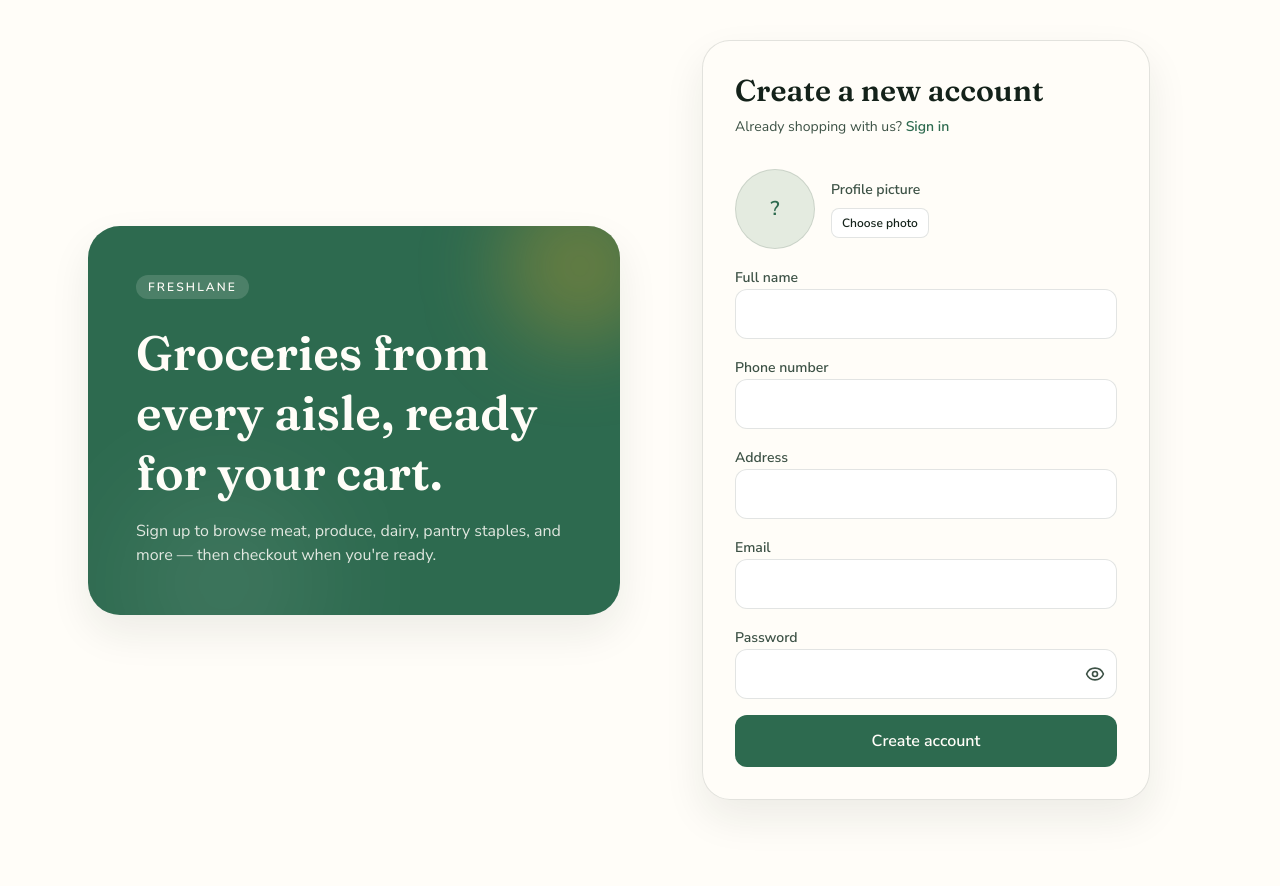
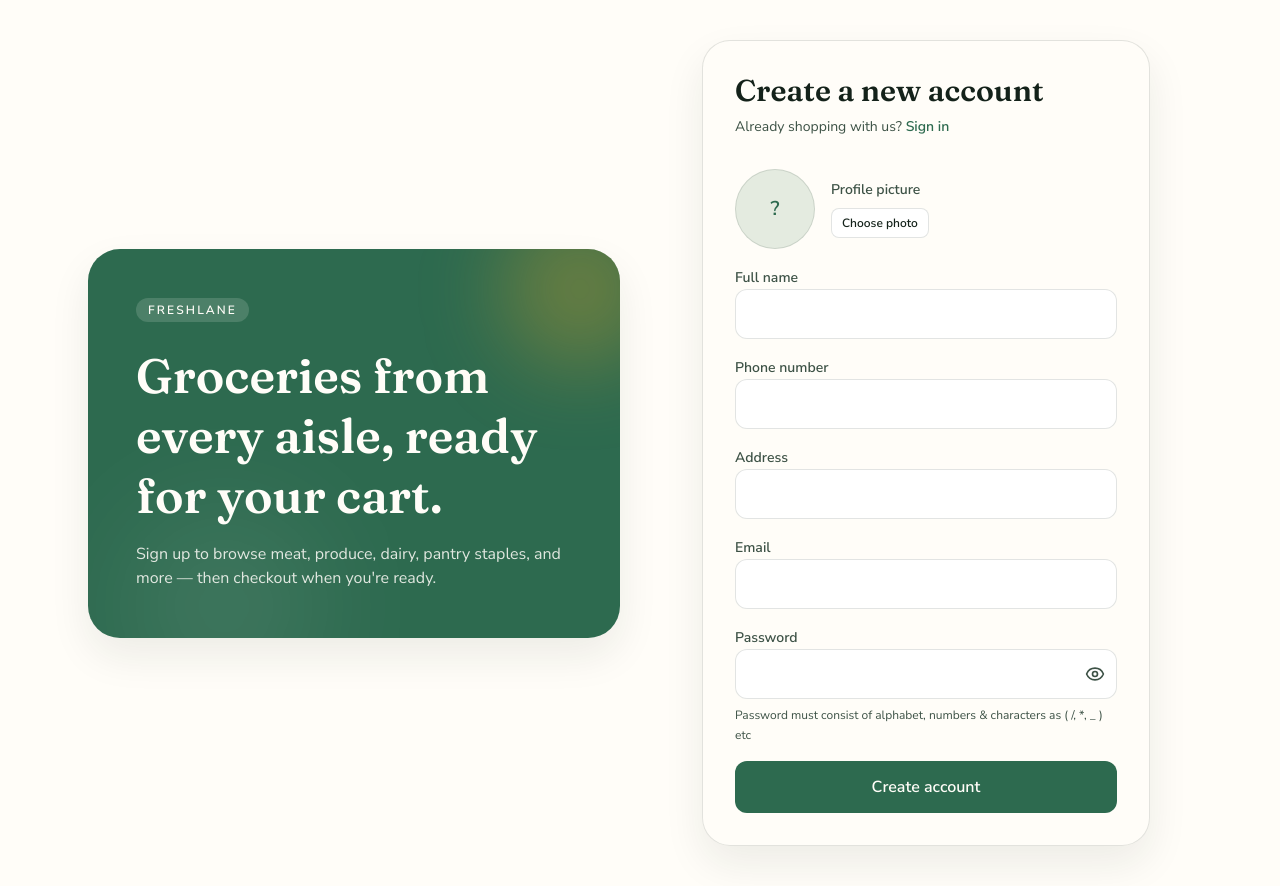
Before and after one commit to JomanaMohamed01/supermarket-project, a Next.js app: page /signup in a window 1280 px wide. Before the commit the page ends 840 px from the top, so only its background shows below. Built offline with nearby package versions, Linux system fonts and the light colour scheme; no server answers.

Commit message:
Writing this sentence under the Password field while signing up for the first time to make sure that the user enters the Password correctly: Password must consist of alphabet, numbers & characters as ( /, *, _ ) etc

```diff
--- a/src/components/AuthForm.tsx
+++ b/src/components/AuthForm.tsx
@@ -710,6 +710,11 @@ export function AuthForm({ mode }: AuthFormProps) {
                   )}
                 </button>
               </div>
+              {isSignup && (
+                <p className="text-xs leading-5 text-ink-soft">
+                  Password must consist of alphabet, numbers & characters as ( /, *, _ ) etc
+                </p>
+              )}
               {passwordError && (
                 <p className="text-sm font-medium text-danger">{passwordError}</p>
               )}
```
